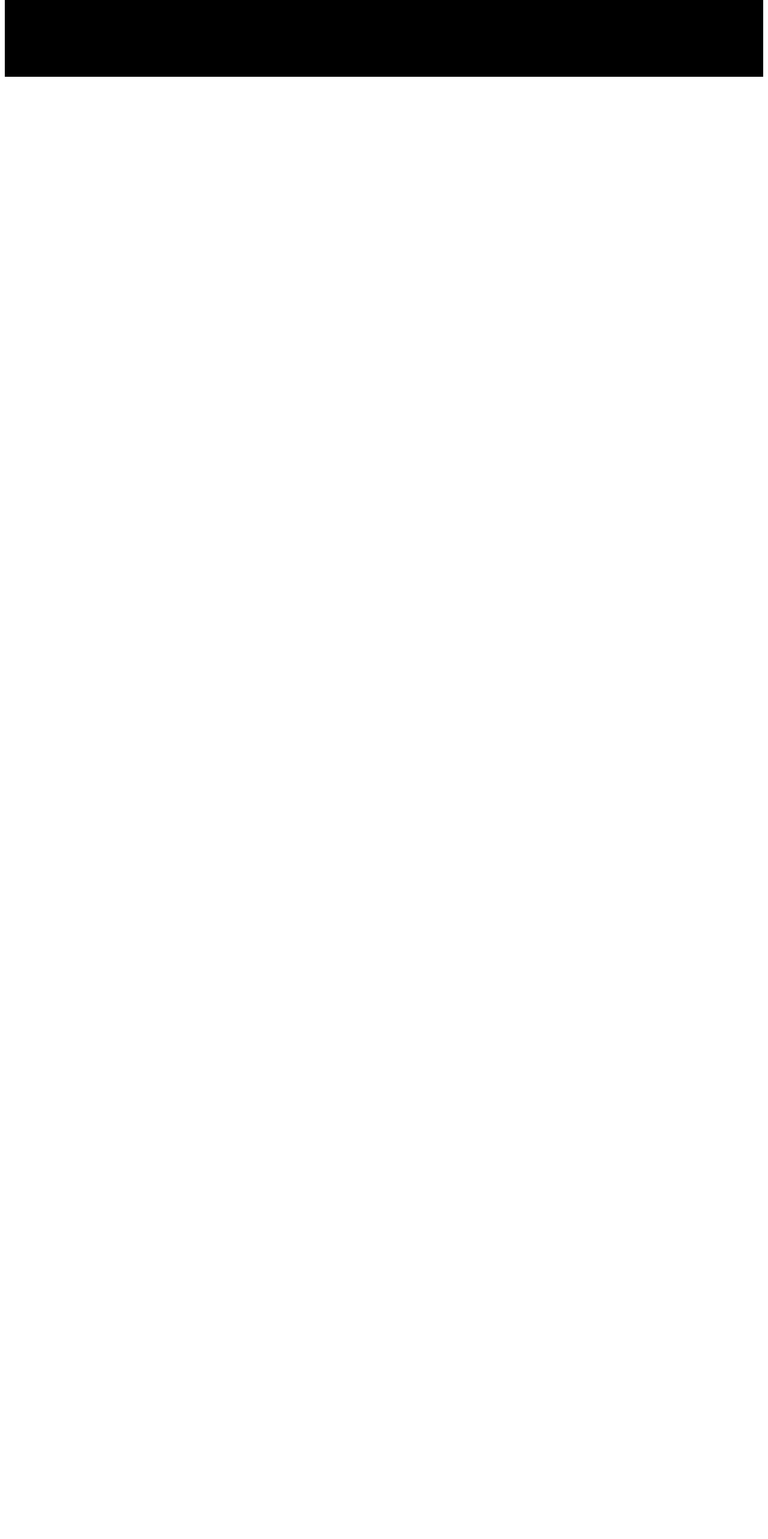
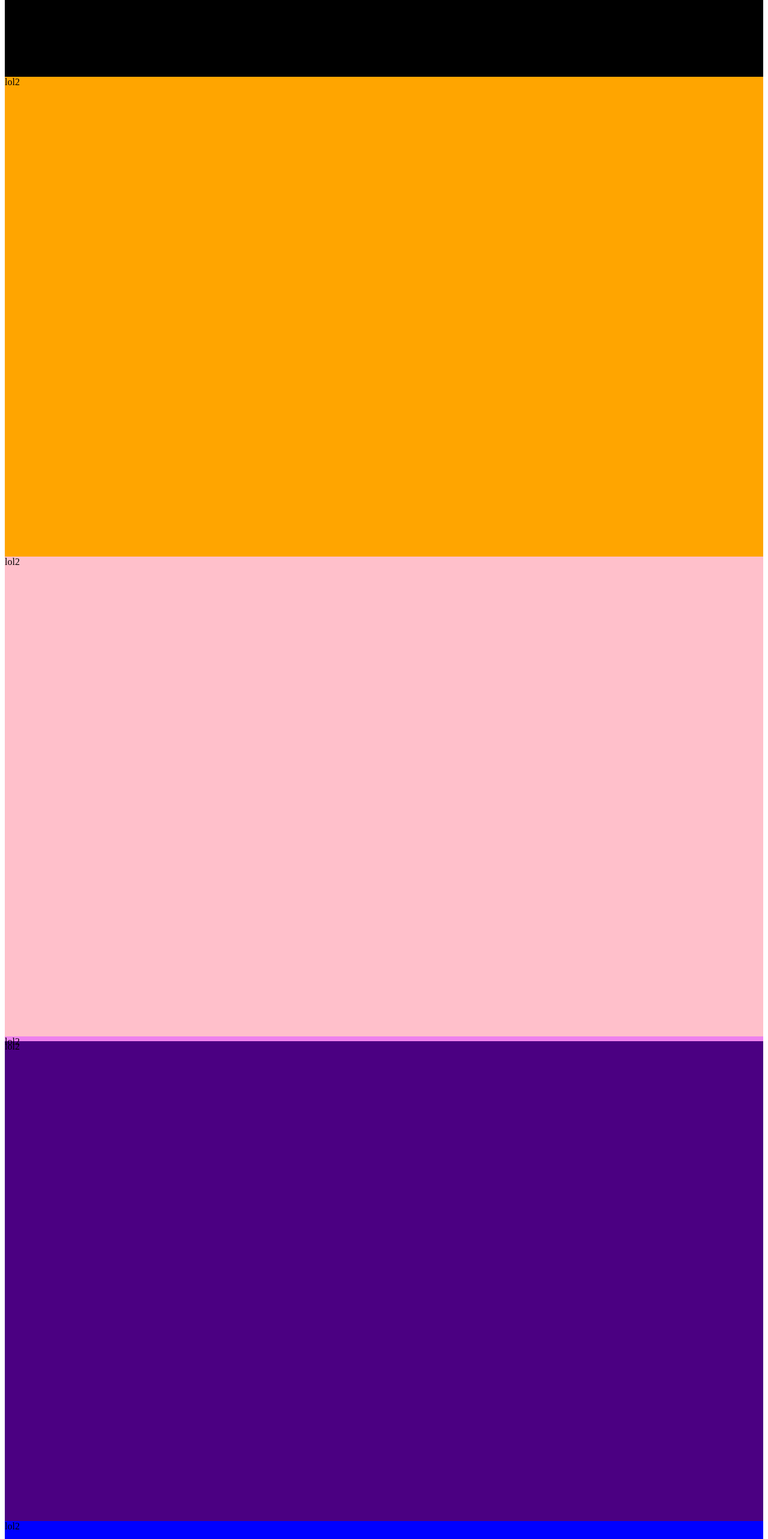
Before and after one commit to prashantbharati/sp-first, a React (Create React App) app: page / in a window 1280 px wide. Shown: the part 1000-3566 px from the top of the page at 60% size. Before the commit the page ends 1136 px from the top, so only its background shows below. Built offline with nearby package versions, Linux system fonts and the light colour scheme.

Commit message:
divs spacing done

```diff
--- a/src/App.js
+++ b/src/App.js
@@ -9,6 +9,13 @@ const App = () => {
       <div className={classes.div1}>lol</div>
 
       <div className={classes.div2}>lol2</div>
+      <div className={classes.div3}>lol2</div>
+      <div className={classes.div4}>lol2</div>
+      <div className={classes.div5}>lol2</div>
+      <div className={classes.div6}>lol2</div>
+      <div className={classes.div7}>lol2</div>
+      <div className={classes.div8}>lol2</div>
+      <div className={classes.div9}>lol2</div>
     </>
   );
 };
--- a/src/styles.js
+++ b/src/styles.js
@@ -10,4 +10,32 @@ export default makeStyles((theme) => ({
     backgroundColor: "black",
     height: "40vh",
   },
+  div3: {
+    backgroundColor: "orange",
+    height: "100vh",
+  },
+  div4: {
+    backgroundColor: "pink",
+    height: "100vh",
+  },
+  div5: {
+    backgroundColor: "violet",
+    height: "1vh",
+  },
+  div6: {
+    backgroundColor: "indigo",
+    height: "100vh",
+  },
+  div7: {
+    backgroundColor: "blue",
+    height: "100vh",
+  },
+  div8: {
+    backgroundColor: "green",
+    height: "100vh",
+  },
+  div9: {
+    backgroundColor: "yellow",
+    height: "100vh",
+  },
 }));
```
